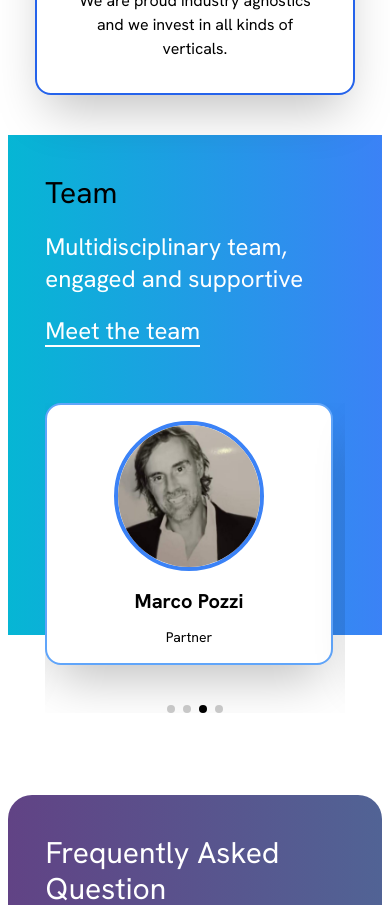
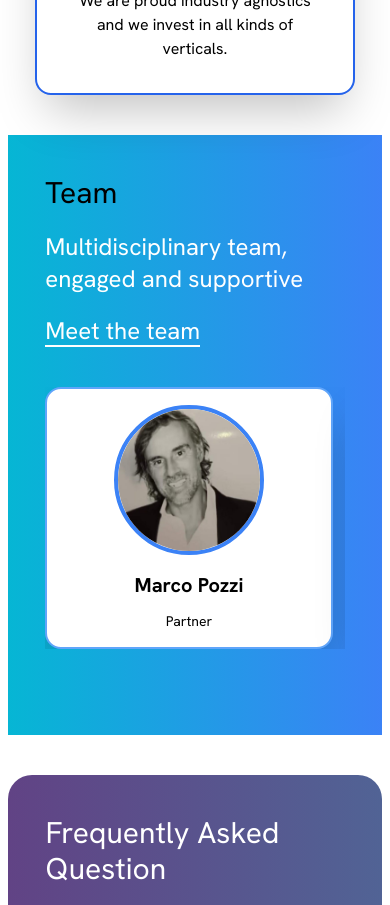
Before and after one commit to Shakib-Shajid/seaya-insomnia, a Next.js app: page / in a window 390 px wide. Shown: the part 2180-3085 px from the top of the page. Built offline with nearby package versions, Linux system fonts and the light colour scheme.

Commit message:
team section height reduce

```diff
--- a/src/components/Team.jsx
+++ b/src/components/Team.jsx
@@ -20,7 +20,7 @@ const Team = () => {
 
     return (
         // bg-[#8a8a8c]
-        <div className='bg-gradient-to-r from-cyan-500 to-blue-500  w-[96%] mb-40 md:mb-16 lg:mb-0 h-[500px] md:h-[700px] mx-auto font-hankenGrotesk'>
+        <div className='bg-gradient-to-r from-cyan-500 to-blue-500  w-[96%] md:mb-16 lg:mb-0 h-[600px] md:h-[600px] mx-auto font-hankenGrotesk'>
             <div className='w-[80%] md:w-[90%] mx-auto'>
                 {/* <div className='pt-10 md:pt-12'>
                     <hr className='border-black' />
@@ -488,7 +488,7 @@ const Team = () => {
                         disableOnInteraction: false, // Autoplay continues after user interactions
                     }}
                     modules={[Autoplay, Pagination]} // Include Autoplay and Pagination modules
-                    className="mySwiper my-14"
+                    className="mySwiper my-10"
                     breakpoints={{
                         // Mobile view (up to 768px)
                         0: {
@@ -595,7 +595,8 @@ const Team = () => {
                     </SwiperSlide>
 
 
-                    <div className="custom-pagination mt-10 md:mt-12 lg:mt-16 flex justify-center"></div>
+
+                    {/* <div className="custom-pagination mt-10 md:mt-8 flex justify-center pb-10"></div>  */}
                 </Swiper>
 
 
```
